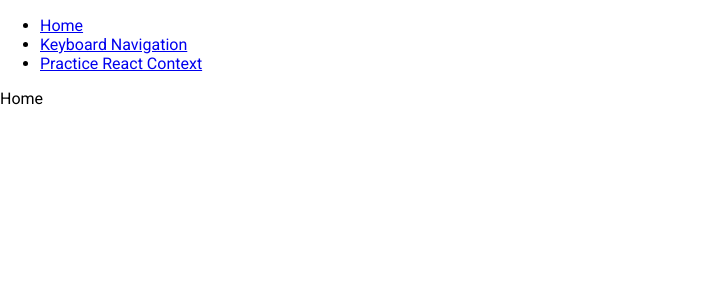
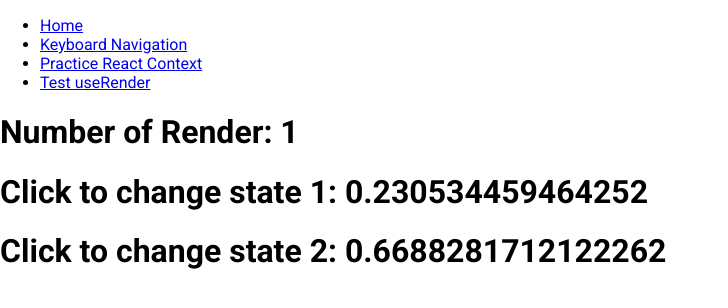
Before and after one commit to nhd98z/practice-reactjs, a React (Create React App) app: page /test-use-render in a window 1280 px wide. Shown: the top 308 px of the page, without its empty margins (0-728 px from the left). Built offline with nearby package versions, Linux system fonts and the light colour scheme.

Commit message:
feat: count number of times that component is rendered

```diff
--- a/src/App.tsx
+++ b/src/App.tsx
@@ -1,8 +1,8 @@
-import React from 'react'
 import { BrowserRouter as Router, Switch, Route, Link, Redirect } from 'react-router-dom'
 import Home from './pages/Home'
 import KeyboardNavigation from './pages/KeyboardNavigation'
 import PracticeReactContext from './pages/PracticeReactContext'
+import TestUseRender from './pages/TestUseRender'
 
 export default function App() {
   return (
@@ -18,6 +18,9 @@ export default function App() {
           <li>
             <Link to="/practice-react-context">Practice React Context</Link>
           </li>
+          <li>
+            <Link to="/test-use-render">Test useRender</Link>
+          </li>
         </ul>
       </nav>
 
@@ -26,6 +29,8 @@ export default function App() {
       <Switch>
         <Route strict path="/keyboard-navigation" component={KeyboardNavigation} />
         <Route strict path="/practice-react-context" component={PracticeReactContext} />
+        <Route strict path="/test-use-render" component={TestUseRender} />
+        {/* Home and Redirect */}
         <Route strict path="/" component={Home} />
         <Route component={() => <Redirect to={{ pathname: '/' }} />} />
       </Switch>
--- /dev/null
+++ b/src/pages/TestUseRender/index.tsx
@@ -0,0 +1,21 @@
+import { useState } from 'react'
+import useRender from './useRender'
+import styled from '@emotion/styled'
+
+const Heading = styled.h1`
+  user-select: none;
+`
+
+export default function TestUseRender() {
+  const render = useRender()
+  const [count, setCount] = useState(Math.random())
+  const [count2, setCount2] = useState(Math.random())
+
+  return (
+    <>
+      <Heading>Number of Render: {render}</Heading>
+      <Heading onClick={() => setCount(Math.random())}>Click to change state 1: {count}</Heading>
+      <Heading onClick={() => setCount2(Math.random())}>Click to change state 2: {count2}</Heading>
+    </>
+  )
+}
--- /dev/null
+++ b/src/pages/TestUseRender/useRender.ts
@@ -0,0 +1,11 @@
+import { useEffect, useRef } from 'react'
+
+export default function useRender() {
+  const ref = useRef(1)
+
+  useEffect(() => {
+    ref.current++
+  })
+
+  return ref.current
+}
```
